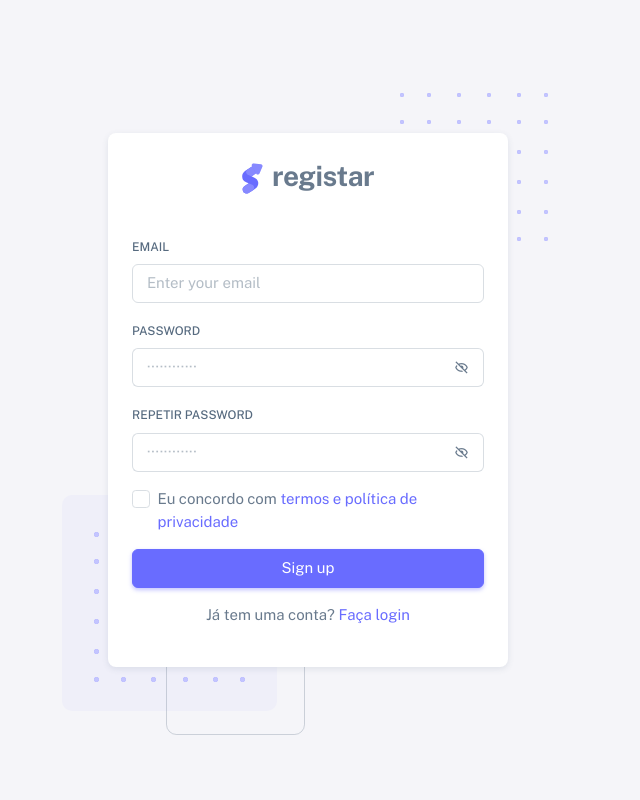
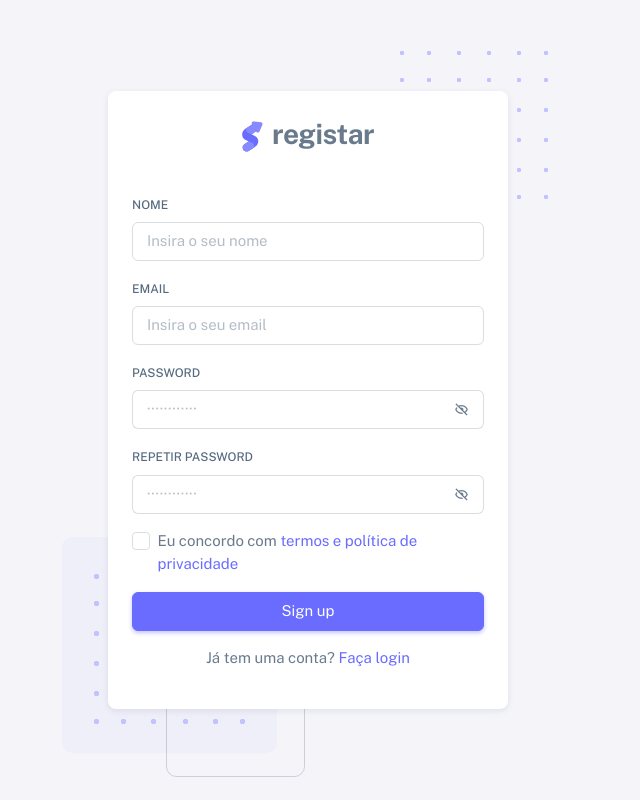
Before and after one commit to HannaPaiva/WEB-TP3, a PHP site: page /registar.php in a window 1280 px wide. Shown: the whole page, without its empty margins (332-972 px from the left). Run offline with PHP 8.4, Linux system fonts and the light colour scheme.

Commit message:
form control com required

```diff
--- a/views/registar.php
+++ b/views/registar.php
@@ -137,8 +137,12 @@ if (isset($_SESSION["user"])){
 
               <form id="formAuthentication" class="mb-3" action="../php/processregistar.php" method="POST">
                 <div class="mb-3">
+                  <label for="nome" class="form-label">Nome</label>
+                  <input type="text" class="form-control" name="email" placeholder="Insira o seu nome" required/>
+                </div>
+                <div class="mb-3">
                   <label for="email" class="form-label">Email</label>
-                  <input type="text" class="form-control" id="email" name="email" placeholder="Enter your email" />
+                  <input type="email" class="form-control" name="email" placeholder="Insira o seu email" required/>
                 </div>
                 <div class="mb-3 form-password-toggle">
                   <label class="form-label" for="password">Password</label>
@@ -150,6 +154,7 @@ if (isset($_SESSION["user"])){
                       name="password"
                       placeholder="&#xb7;&#xb7;&#xb7;&#xb7;&#xb7;&#xb7;&#xb7;&#xb7;&#xb7;&#xb7;&#xb7;&#xb7;"
                       aria-describedby="password"
+                      required
                     />
                     <span class="input-group-text cursor-pointer"><i class="bx bx-hide"></i></span>
                   </div>
@@ -165,6 +170,7 @@ if (isset($_SESSION["user"])){
                       name="password"
                       placeholder="&#xb7;&#xb7;&#xb7;&#xb7;&#xb7;&#xb7;&#xb7;&#xb7;&#xb7;&#xb7;&#xb7;&#xb7;"
                       aria-describedby="password"
+                      required
                     />
                     <span class="input-group-text cursor-pointer"><i class="bx bx-hide"></i></span>
                   </div>
```
Also changed, not shown: views/login.php (+5 -4 lines).
